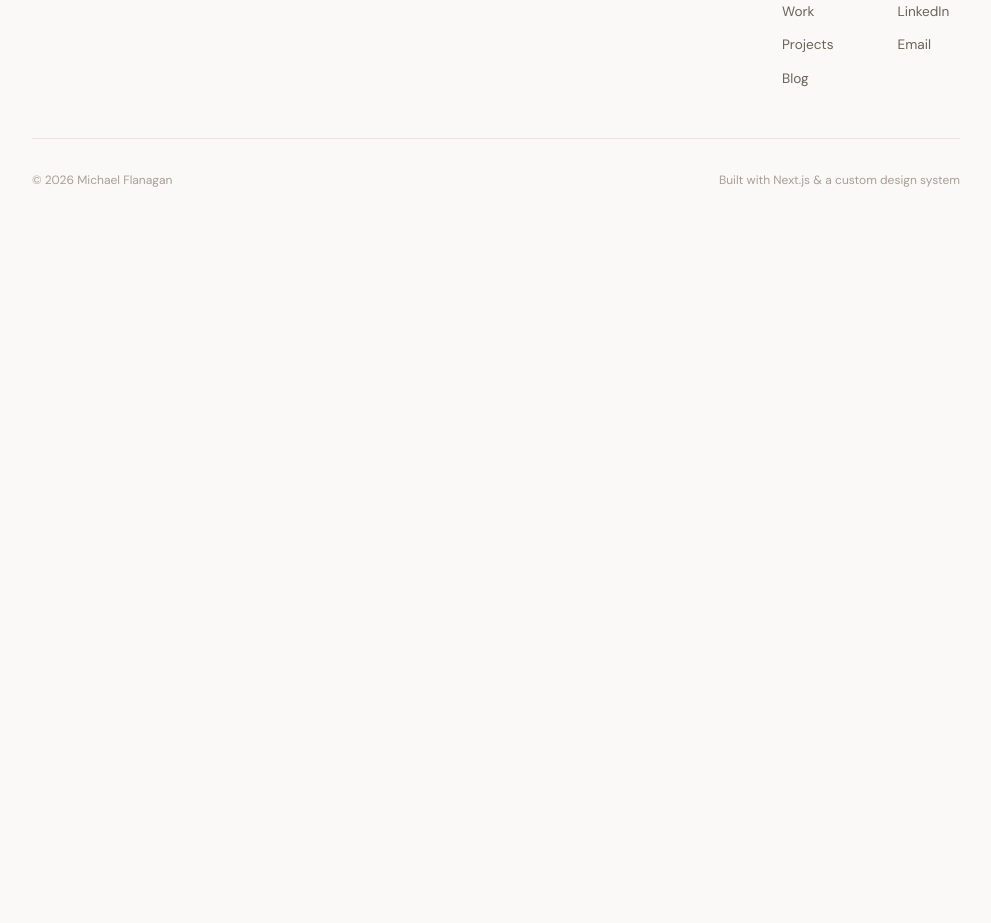
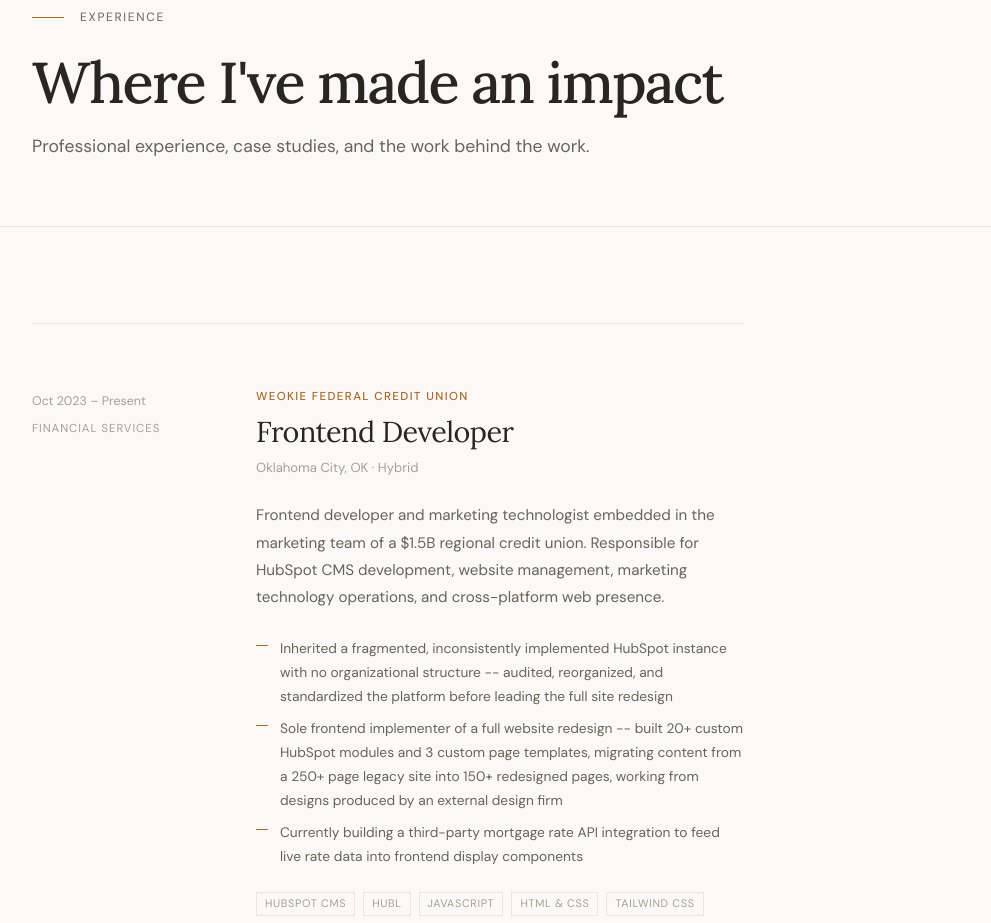
Before and after one commit to MFlanagan7/personal-site-26, a Next.js app: page /work in a window 1280 px wide. Shown: the part 160-1083 px from the top of the page, without its empty margins (144-1135 px from the left). Before the commit the page ends 800 px from the top, so only its background shows below. Built offline with nearby package versions, Linux system fonts and the light colour scheme.

Commit message:
feat: build work index page

```diff
--- /dev/null
+++ b/src/app/work/page.module.css
@@ -0,0 +1,208 @@
+/* ============================================================
+   WORK INDEX PAGE
+============================================================ */
+
+.section {
+  padding-block: var(--space-8);
+}
+
+/* ============================================================
+   LIST
+============================================================ */
+.list {
+  display: flex;
+  flex-direction: column;
+  gap: 0;
+  list-style: none;
+  margin-bottom: var(--space-8);
+}
+
+.item {
+  display: grid;
+  grid-template-columns: 1fr;
+  gap: var(--space-5);
+  padding-block: var(--space-7);
+  border-bottom: 1px solid var(--color-border);
+}
+
+.item:first-child {
+  border-top: 1px solid var(--color-border);
+}
+
+@media (min-width: 768px) {
+  .item {
+    grid-template-columns: 160px 1fr;
+    gap: var(--space-7);
+  }
+}
+
+/* ============================================================
+   META COLUMN -- period and type
+============================================================ */
+.itemMeta {
+  display: flex;
+  flex-direction: row;
+  gap: var(--space-3);
+  align-items: center;
+}
+
+@media (min-width: 768px) {
+  .itemMeta {
+    flex-direction: column;
+    align-items: flex-start;
+    gap: var(--space-2);
+    padding-top: 4px; /* optical alignment with body text */
+  }
+}
+
+.itemPeriod {
+  font-family: var(--font-sans);
+  font-size: 0.78rem;
+  color: var(--color-text-subtle);
+  white-space: nowrap;
+}
+
+.itemType {
+  font-family: var(--font-sans);
+  font-size: 0.72rem;
+  letter-spacing: 0.08em;
+  text-transform: uppercase;
+  color: var(--color-text-subtle);
+}
+
+/* ============================================================
+   BODY COLUMN
+============================================================ */
+.itemHeader {
+  margin-bottom: var(--space-4);
+}
+
+.itemCompany {
+  display: block;
+  font-family: var(--font-sans);
+  font-size: 0.72rem;
+  letter-spacing: 0.12em;
+  text-transform: uppercase;
+  color: var(--color-accent);
+  font-weight: 500;
+  margin-bottom: var(--space-2);
+}
+
+.itemTitle {
+  font-family: var(--font-serif);
+  font-size: clamp(1.3rem, 2.5vw, 1.8rem);
+  font-weight: 400;
+  color: var(--color-text);
+  margin-bottom: var(--space-2);
+}
+
+.itemLocation {
+  font-family: var(--font-sans);
+  font-size: 0.82rem;
+  color: var(--color-text-subtle);
+  max-width: none;
+}
+
+.itemSummary {
+  font-family: var(--font-sans);
+  font-size: 0.95rem;
+  color: var(--color-text-muted);
+  line-height: 1.8;
+  margin-bottom: var(--space-4);
+  max-width: none;
+}
+
+.itemHighlights {
+  list-style: none;
+  margin-bottom: var(--space-4);
+}
+
+.itemHighlight {
+  font-family: var(--font-sans);
+  font-size: 0.86rem;
+  color: var(--color-text-muted);
+  line-height: 1.75;
+  padding-left: var(--space-4);
+  position: relative;
+  margin-bottom: var(--space-2);
+}
+
+.itemHighlight::before {
+  content: '';
+  position: absolute;
+  left: 0;
+  top: 0.65em;
+  width: 12px;
+  height: 1px;
+  background: var(--color-accent);
+}
+
+.itemSkills {
+  display: flex;
+  flex-wrap: wrap;
+  gap: var(--space-2);
+  margin-bottom: var(--space-4);
+}
+
+.tag {
+  font-family: var(--font-sans);
+  font-size: 0.68rem;
+  letter-spacing: 0.06em;
+  text-transform: uppercase;
+  color: var(--color-text-subtle);
+  border: 1px solid var(--color-border);
+  padding: 2px var(--space-2);
+}
+
+.caseStudyLink {
+  display: inline-flex;
+  align-items: center;
+  gap: var(--space-2);
+  font-family: var(--font-sans);
+  font-size: 0.78rem;
+  letter-spacing: 0.1em;
+  text-transform: uppercase;
+  color: var(--color-accent);
+  text-decoration: none;
+  transition: gap 0.2s ease, color 0.2s ease;
+}
+
+.caseStudyLink:hover {
+  gap: var(--space-3);
+  color: var(--color-accent-light);
+}
+
+/* ============================================================
+   RESUME PROMPT
+============================================================ */
+.resumePrompt {
+  display: flex;
+  align-items: center;
+  gap: var(--space-4);
+  flex-wrap: wrap;
+  padding: var(--space-5) var(--space-6);
+  border: 1px solid var(--color-border);
+  background: var(--color-bg-subtle);
+}
+
+.resumeText {
+  font-family: var(--font-sans);
+  font-size: 0.92rem;
+  color: var(--color-text-muted);
+  max-width: none;
+}
+
+.resumeLink {
+  font-family: var(--font-sans);
+  font-size: 0.78rem;
+  letter-spacing: 0.1em;
+  text-transform: uppercase;
+  color: var(--color-accent);
+  text-decoration: none;
+  white-space: nowrap;
+  transition: color 0.2s ease;
+}
+
+.resumeLink:hover {
+  color: var(--color-accent-light);
+}
--- a/src/app/work/page.tsx
+++ b/src/app/work/page.tsx
@@ -1,3 +1,106 @@
+import type { Metadata } from "next";
+import Link from "next/link";
+import PageHeader from "@/components/PageHeader/PageHeader";
+import Container from "@/components/Container/Container";
+import { workExperience } from "@/data/work";
+import styles from "./page.module.css";
+
+export const metadata: Metadata = {
+  title: "Work",
+  description:
+    "Professional experience and case studies from Michael Flanagan -- frontend developer and marketing technologist.",
+};
+
 export default function WorkPage() {
-  return <main>Work</main>;
+  return (
+    <>
+      <PageHeader
+        eyebrow="Experience"
+        heading="Where I've made an impact"
+        sub="Professional experience, case studies, and the work behind the work."
+      />
+
+      <section className={styles.section}>
+        <Container>
+          <ol className={styles.list} aria-label="Work experience">
+            {workExperience.map((job) => (
+              <li key={job.slug} className={styles.item}>
+
+                <div className={styles.itemMeta}>
+                  <span className={styles.itemPeriod}>{job.period}</span>
+                  <span className={styles.itemType}>{job.companyType}</span>
+                </div>
+
+                <div className={styles.itemBody}>
+                  <div className={styles.itemHeader}>
+                    <span className={styles.itemCompany}>{job.company}</span>
+                    <h2 className={styles.itemTitle}>{job.title}</h2>
+                    <p className={styles.itemLocation}>{job.location}</p>
+                  </div>
+
+                  <p className={styles.itemSummary}>{job.summary}</p>
+
+                  <ul className={styles.itemHighlights} aria-label="Key highlights">
+                    {job.highlights.slice(0, 3).map((highlight, i) => (
+                      <li key={i} className={styles.itemHighlight}>
+                        {highlight}
+                      </li>
+                    ))}
+                  </ul>
+
+                  <div className={styles.itemSkills} aria-label="Skills">
+                    {job.skills.slice(0, 6).map((skill) => (
+                      <span key={skill} className={styles.tag}>{skill}</span>
+                    ))}
+                  </div>
+
+                  {job.caseStudy && (
+                    <Link
+                      href={`/work/${job.slug}`}
+                      className={styles.caseStudyLink}
+                      aria-label={`Read full case study for ${job.company}`}
+                    >
+                      Read Case Study
+                      <ArrowIcon />
+                    </Link>
+                  )}
+                </div>
+
+              </li>
+            ))}
+          </ol>
+
+          {/* Resume link -- one level deep from nav, visible on work page */}
+          <div className={styles.resumePrompt}>
+            <p className={styles.resumeText}>
+              Looking for the full picture?
+            </p>
+            <Link href="/resume" className={styles.resumeLink}>
+              View Full Resume →
+            </Link>
+          </div>
+
+        </Container>
+      </section>
+    </>
+  );
 }
+
+function ArrowIcon() {
+  return (
+    <svg
+      width="12"
+      height="12"
+      viewBox="0 0 24 24"
+      fill="none"
+      stroke="currentColor"
+      strokeWidth="2.5"
+      strokeLinecap="round"
+      strokeLinejoin="round"
+      aria-hidden="true"
+    >
+      <line x1="5" y1="12" x2="19" y2="12" />
+      <polyline points="12 5 19 12 12 19" />
+    </svg>
+  );
+}
```
